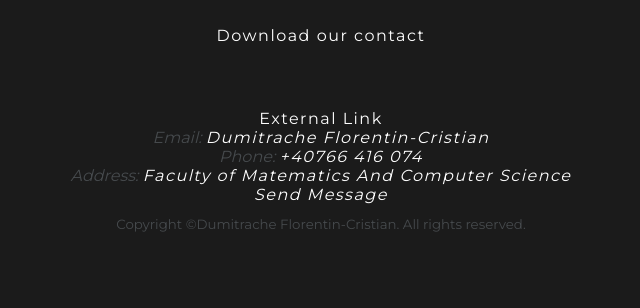
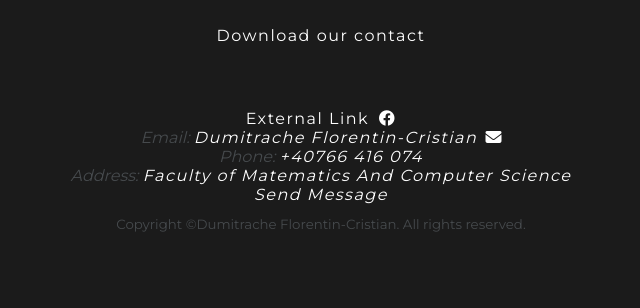
Before and after one commit to DumitracheFlorentin/furniture-website, a web app: file index.html in a window 1280 px wide. Shown: the part 2767-3075 px from the top of the page, without its empty margins (319-959 px from the left). Run offline with its HTML, style and script files only (its server is not run), Linux system fonts and the light colour scheme.

Commit message:
google fonts and icons

```diff
--- a/index.html
+++ b/index.html
@@ -8,6 +8,8 @@
     <meta http-equiv="X-UA-Compatible" content="IE=edge">
     <meta name="viewport" content="width=device-width, initial-scale=1.0">
     <title>Rompo | Homepage</title>
+
+    <link rel="stylesheet" href="https://cdnjs.cloudflare.com/ajax/libs/font-awesome/6.2.1/css/all.min.css">
 
     <link rel="stylesheet" href="/resurse/css/layout.css">
     <link rel="apple-touch-icon" sizes="180x180" href="/resurse/ico/apple-touch-icon.png">
@@ -293,11 +295,11 @@
 
 
     <footer class="footer flex-section container">
-      <a class="footer__back-to-top" href="https://www.youtube.com/embed/l47G9607PrM" target="_blank">External Link</a>
+      <a class="footer__back-to-top" href="https://www.youtube.com/embed/l47G9607PrM" target="_blank">External Link <i class="fab fa-facebook"></i></a>
 
       <address class="footer__address">
         <span class="footer__address__email">
-          Email: <a href="mailto:webmaster@dumitracheflorentincristian@gmail.com">Dumitrache Florentin-Cristian</a> <br>
+          Email: <a href="mailto:webmaster@dumitracheflorentincristian@gmail.com">Dumitrache Florentin-Cristian</a> <i class="fa-solid fa-envelope fa-bounce" style=" --fa-bounce-start-scale-x: 1; --fa-bounce-start-scale-y: 1; --fa-bounce-jump-scale-x: 1; --fa-bounce-jump-scale-y: 1; --fa-bounce-land-scale-x: 1; --fa-bounce-land-scale-y: 1; --fa-bounce-rebound: 0;" ></i><br>
         </span>
         <span class="footer__address__phone">
           Phone: <a href="tel:0766416074">+40766 416 074</a> <br>
--- a/resurse/css/layout.css
+++ b/resurse/css/layout.css
@@ -81,6 +81,11 @@ img {
   margin-top: 3.5rem;
  }
 
+i {
+  color: white;
+  margin-left: 0.25rem;
+}
+
 @media (max-width:801px) {
   .flex-cards {
     flex-direction: column;
```
